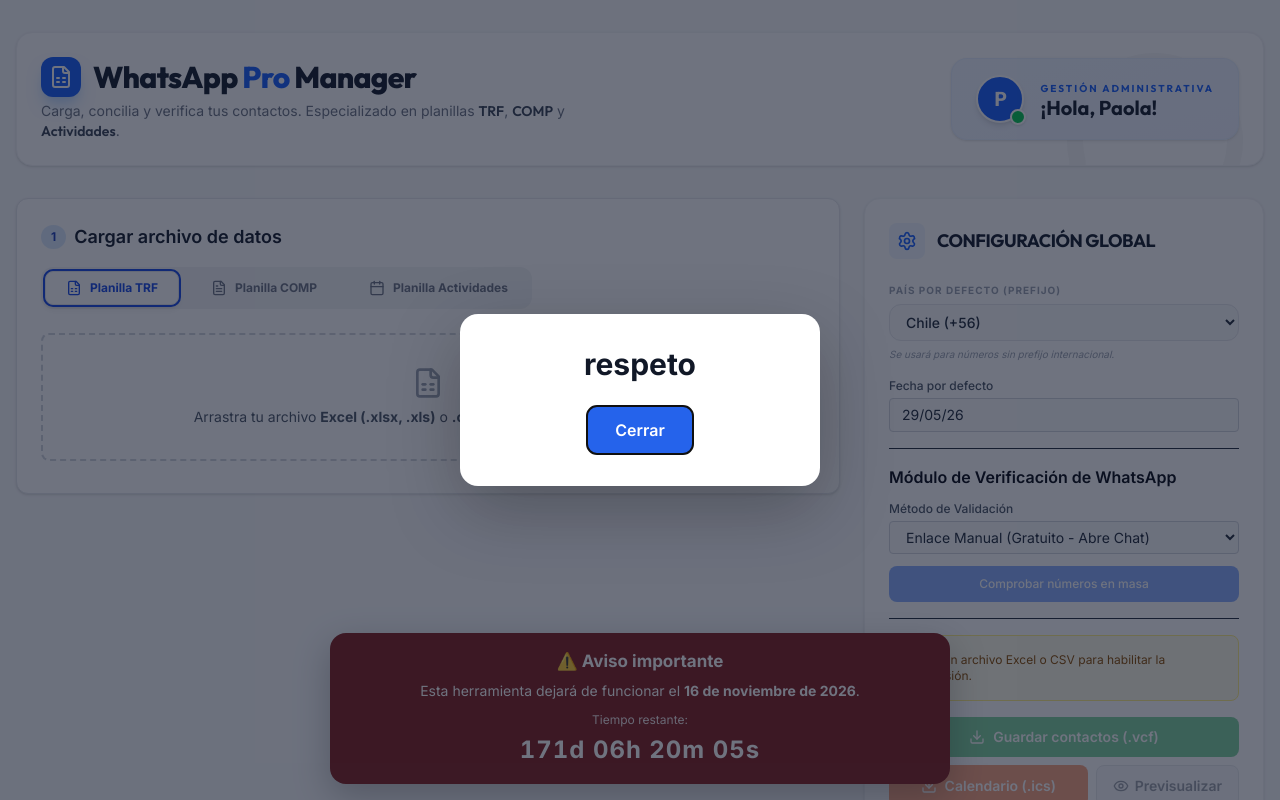
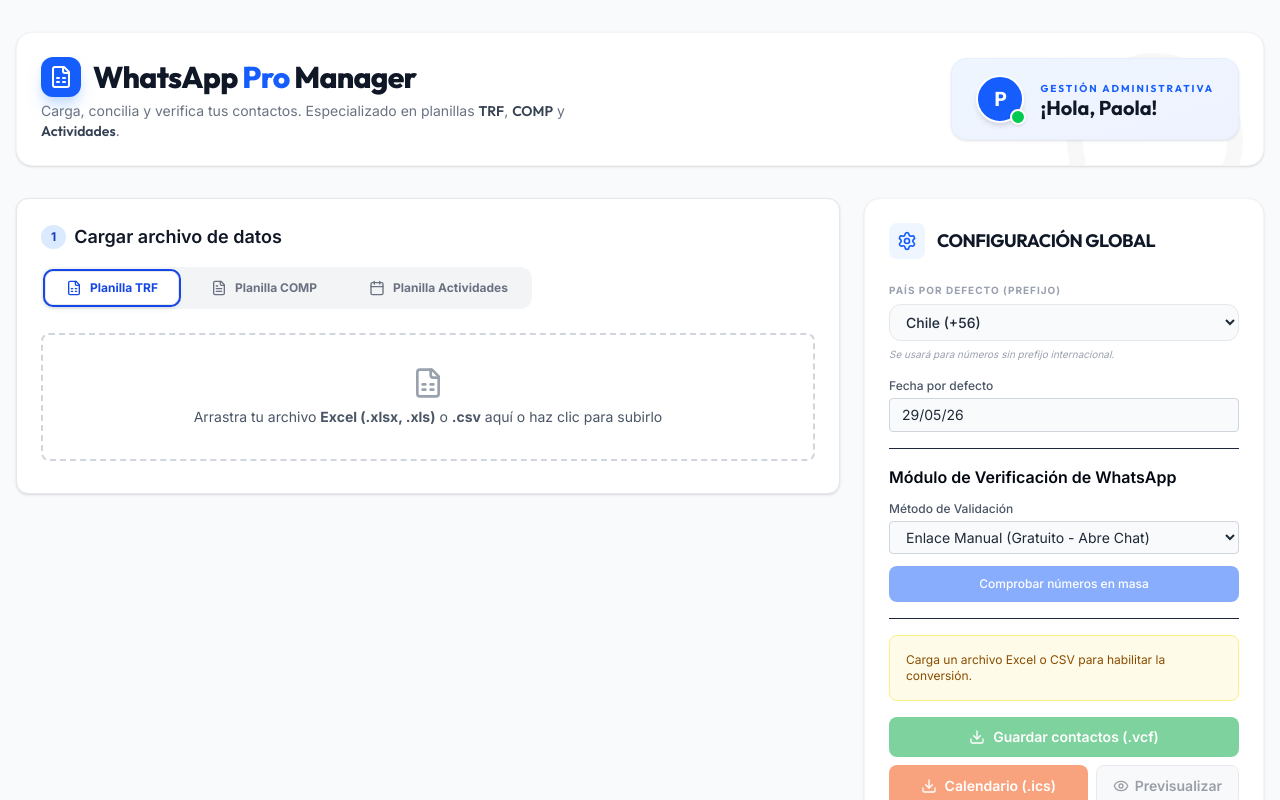
Before and after one commit to sebastisnzoth/Gestion-De-Contactos, a React (Vite) app: page / in a window 1280 px wide. Shown: the top 800 px of the page. Built offline with nearby package versions, Linux system fonts and the light colour scheme.

Commit message:
Remove aviso y modal respeto del inicio

```diff
--- a/src/main.tsx
+++ b/src/main.tsx
@@ -1,14 +1,10 @@
 import {StrictMode} from 'react';
 import {createRoot} from 'react-dom/client';
 import App from './App.tsx';
-import RespetoPopup from './RespetoPopup.tsx';
-import AvisoVencimiento from './AvisoVencimiento.tsx';
 import './index.css';
 
 createRoot(document.getElementById('root')!).render(
   <StrictMode>
     <App />
-    <AvisoVencimiento />
-    <RespetoPopup />
   </StrictMode>,
 );
```
